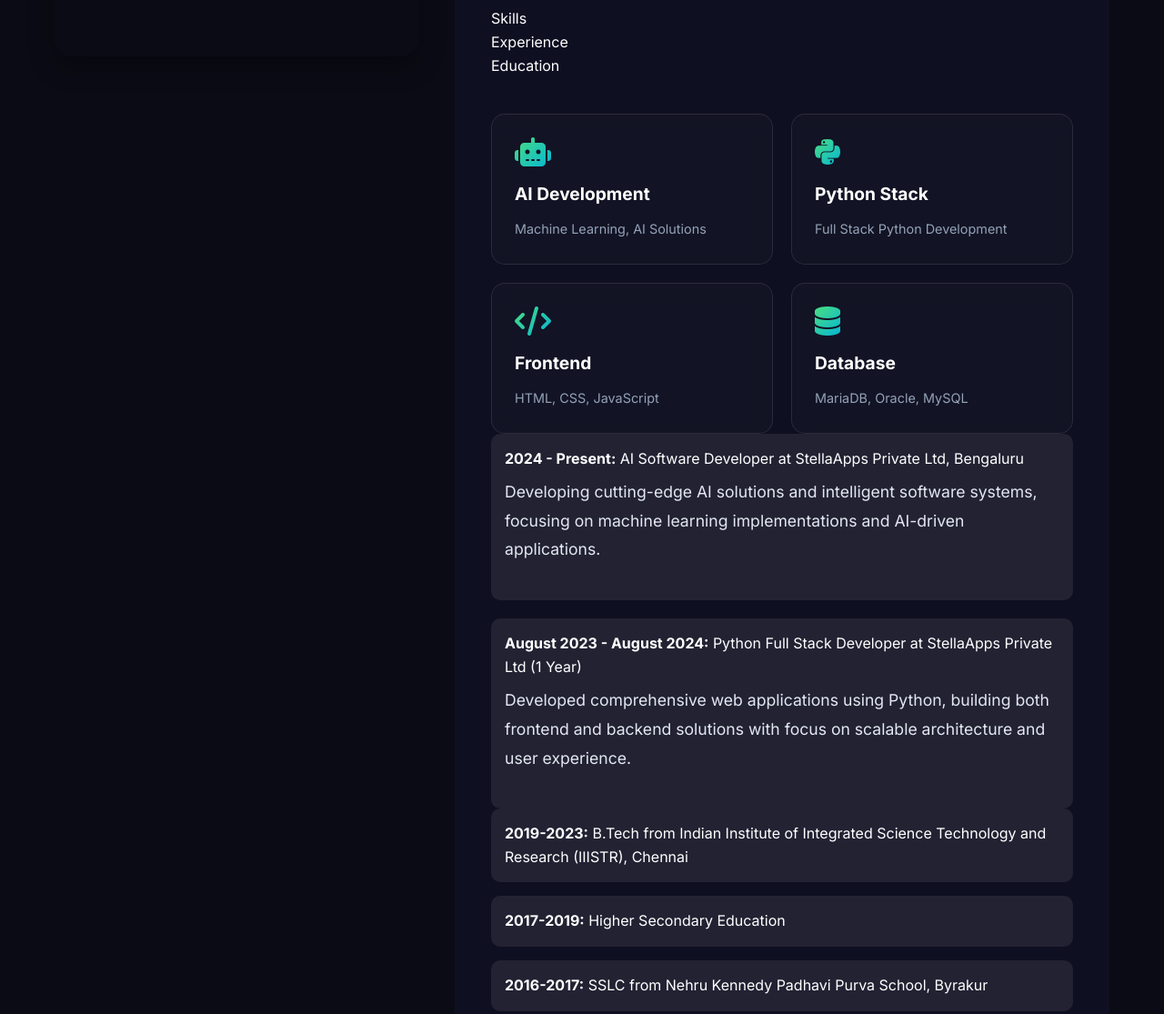
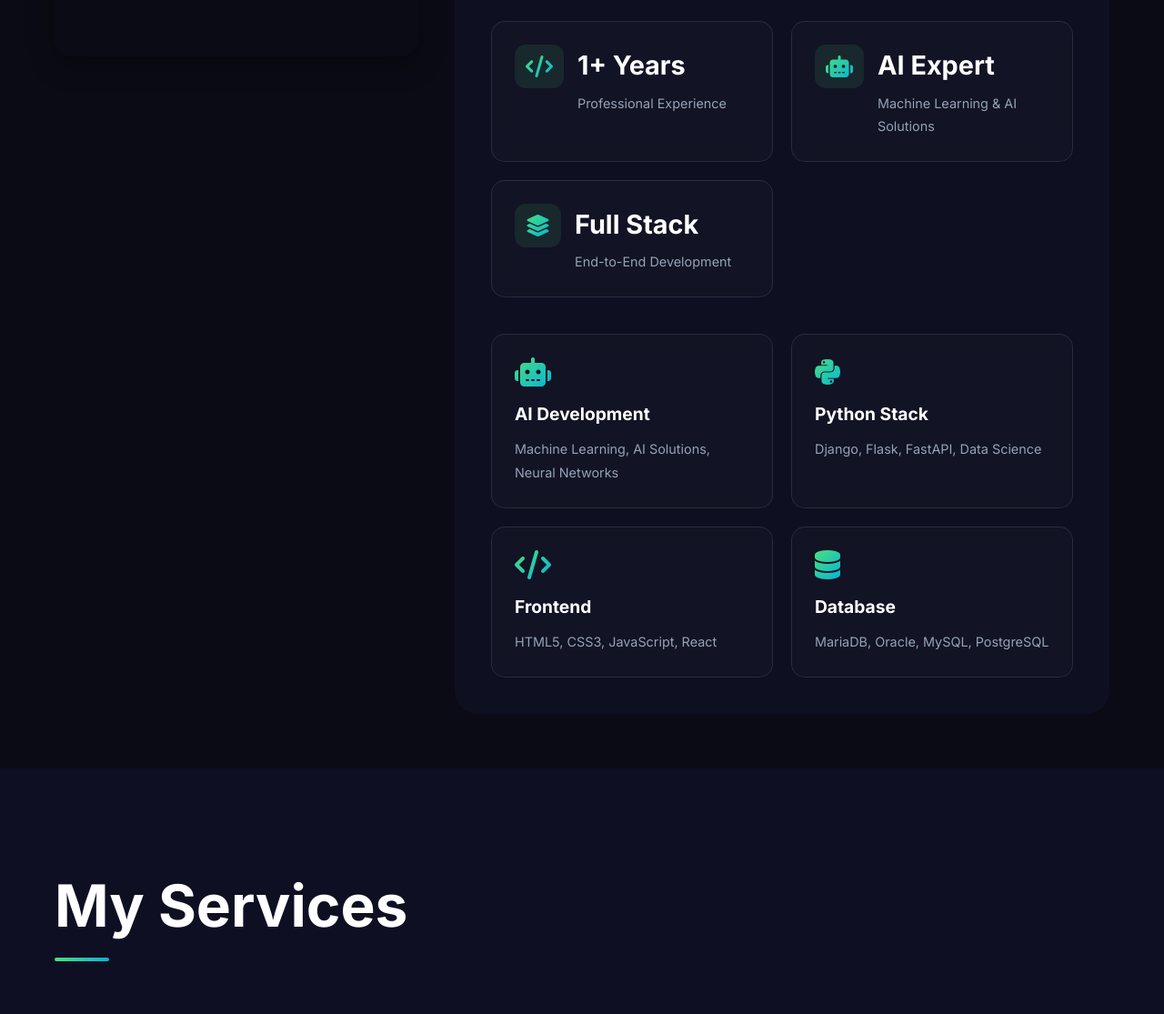
Before and after one commit to shilpa-shree-s/shilpa, a plain HTML site: page index.html in a window 1280 px wide. Shown: the part 1440-2555 px from the top of the page at 91% size. Drawn offline with Linux system fonts and the light colour scheme; a script that the page names is missing.

Commit message:
Update index.html

```diff
--- a/index.html
+++ b/index.html
@@ -13,7 +13,7 @@
 
     <!-- Navigation -->
     <nav>
-        <div class="logo">SS</div>
+        <div class="logo">shilpa</div>
         <ul id="nav-menu">
             <li><a href="#header">Home</a></li>
             <li><a href="#about">About</a></li>
@@ -60,9 +60,7 @@
             <h2 class="section-title">About Me</h2>
             <div class="about-grid">
                 <div class="about-image">
-                    <div style="height: 400px; background: linear-gradient(135deg, var(--primary-color), var(--secondary-color)); border-radius: 20px; display: flex; align-items: center; justify-content: center; font-size: 4rem; color: white;">
-                        <i class="fa-solid fa-user"></i>
-                    </div>
+                    <img src="img/me.jpeg" alt="Shilpa Shree" />
                 </div>
                 <div class="about-content">
                     <h3>Hey, I'm Shilpa Shree! 👋</h3>
@@ -78,61 +76,50 @@
                         with the latest AI and tech trends.
                     </p>
 
-                    <div class="tabs">
-                        <div class="tab-button active" onclick="openTab('skills')">Skills</div>
-                        <div class="tab-button" onclick="openTab('experience')">Experience</div>
-                        <div class="tab-button" onclick="openTab('education')">Education</div>
+                    <div class="stats-grid">
+                        <div class="stat-card">
+                            <i class="fa-solid fa-code"></i>
+                            <div class="stat-content">
+                                <h4>1+ Years</h4>
+                                <p>Professional Experience</p>
+                            </div>
+                        </div>
+                        <div class="stat-card">
+                            <i class="fa-solid fa-robot"></i>
+                            <div class="stat-content">
+                                <h4>AI Expert</h4>
+                                <p>Machine Learning & AI Solutions</p>
+                            </div>
+                        </div>
+                        <div class="stat-card">
+                            <i class="fa-solid fa-layer-group"></i>
+                            <div class="stat-content">
+                                <h4>Full Stack</h4>
+                                <p>End-to-End Development</p>
+                            </div>
+                        </div>
                     </div>
 
-                    <div class="tab-content active" id="skills">
                     <div class="skills-grid">
                         <div class="skill-item">
                             <i class="fa-solid fa-robot"></i>
                             <h4>AI Development</h4>
-                                <p>Machine Learning, AI Solutions</p>
+                            <p>Machine Learning, AI Solutions, Neural Networks</p>
                         </div>
                         <div class="skill-item">
                             <i class="fa-brands fa-python"></i>
                             <h4>Python Stack</h4>
-                                <p>Full Stack Python Development</p>
+                            <p>Django, Flask, FastAPI, Data Science</p>
                         </div>
                         <div class="skill-item">
                             <i class="fa-solid fa-code"></i>
                             <h4>Frontend</h4>
-                                <p>HTML, CSS, JavaScript</p>
+                            <p>HTML5, CSS3, JavaScript, React</p>
                         </div>
                         <div class="skill-item">
                             <i class="fa-solid fa-database"></i>
                             <h4>Database</h4>
-                                <p>MariaDB, Oracle, MySQL</p>
-                            </div>
-                        </div>
-                    </div>
-
-                    <div class="tab-content" id="experience">
-                        <div class="experience-timeline">
-                            <div class="experience-item" style="margin-bottom: 20px; padding: 15px; background: var(--glass-bg); border-radius: 10px;">
-                                <strong>2024 - Present:</strong> AI Software Developer at StellaApps Private Ltd, Bengaluru
-                                <p style="margin-top: 8px; color: var(--text-secondary);">Developing cutting-edge AI solutions and intelligent software systems, focusing on machine learning implementations and AI-driven applications.</p>
-                            </div>
-                            <div class="experience-item" style="padding: 15px; background: var(--glass-bg); border-radius: 10px;">
-                                <strong>August 2023 - August 2024:</strong> Python Full Stack Developer at StellaApps Private Ltd (1 Year)
-                                <p style="margin-top: 8px; color: var(--text-secondary);">Developed comprehensive web applications using Python, building both frontend and backend solutions with focus on scalable architecture and user experience.</p>
-                            </div>
-                        </div>
-                    </div>
-
-                    <div class="tab-content" id="education">
-                        <div class="education-timeline">
-                            <div class="education-item" style="margin-bottom: 15px; padding: 15px; background: var(--glass-bg); border-radius: 10px;">
-                                <strong>2019-2023:</strong> B.Tech from Indian Institute of Integrated Science Technology and Research (IIISTR), Chennai
-                            </div>
-                            <div class="education-item" style="margin-bottom: 15px; padding: 15px; background: var(--glass-bg); border-radius: 10px;">
-                                <strong>2017-2019:</strong> Higher Secondary Education
-                            </div>
-                            <div class="education-item" style="padding: 15px; background: var(--glass-bg); border-radius: 10px;">
-                                <strong>2016-2017:</strong> SSLC from Nehru Kennedy Padhavi Purva School, Byrakur
-                            </div>
+                            <p>MariaDB, Oracle, MySQL, PostgreSQL</p>
                         </div>
                     </div>
                 </div>
@@ -248,7 +235,7 @@
                         <i class="fa-solid fa-envelope"></i>
                         <div>
                             <strong>Email</strong>
-                            <p>shilpashree@example.com</p>
+                            <p>shreesvshilpa@gmail.com</p>
                         </div>
                     </div>
 
@@ -256,7 +243,7 @@
                         <i class="fa-solid fa-phone"></i>
                         <div>
                             <strong>Phone</strong>
-                            <p>+91 98765 43210</p>
+                            <p>+91 72*******2</p>
                         </div>
                     </div>
 
@@ -320,7 +307,7 @@
     <!-- Footer -->
     <footer class="footer">
         <div class="container">
-            <p>&copy; 2024 ShilpaShree. Crafted with ❤️ and lots of ☕</p>
+            <p>&copy; 2024 ShilpaShree. Crafted with lots of ❤️</p>
         </div>
     </footer>
 
```
Lines whose indentation alone changed are shown as unchanged.
